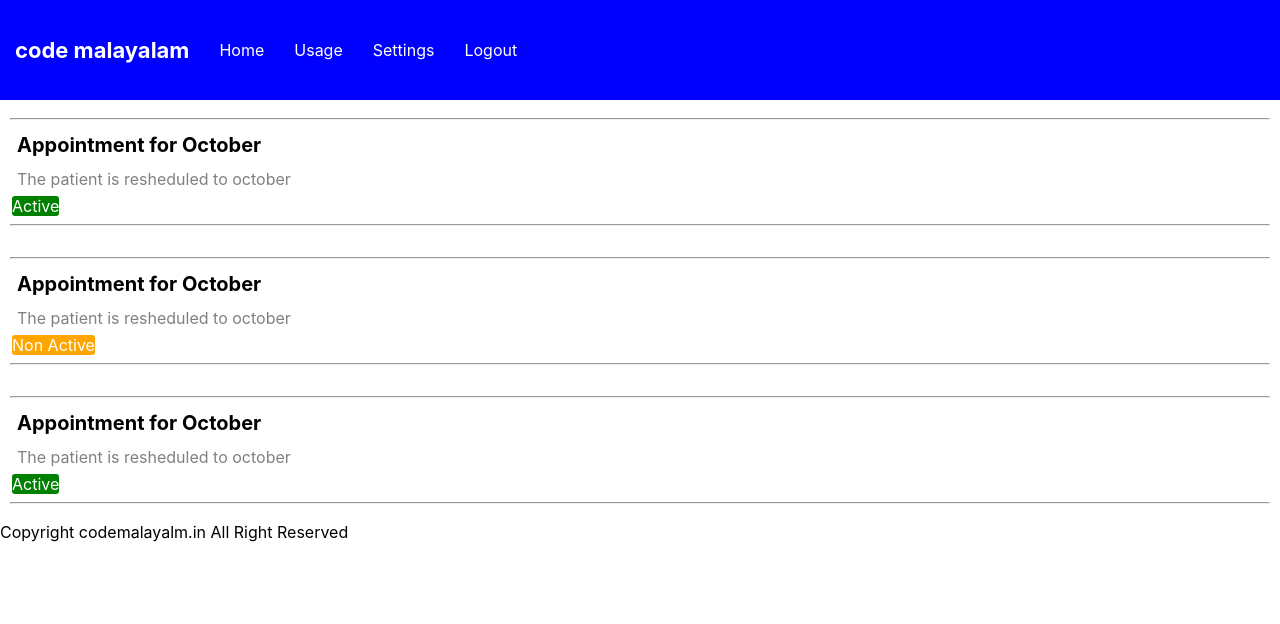
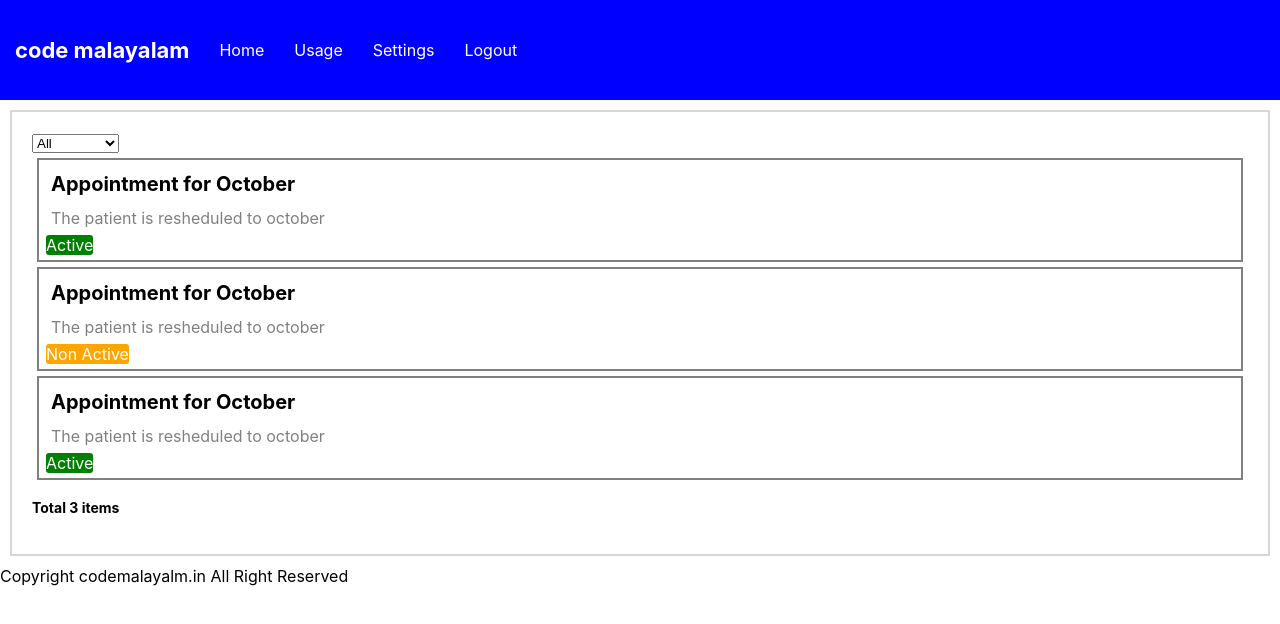
Before and after one commit to anupamatm/react_code_malayalam, a React (Create React App) app: page / in a window 1280 px wide. Shown: the top 624 px of the page. Built offline with nearby package versions, Linux system fonts and the light colour scheme.

Commit message:
children props

```diff
--- a/src/App.js
+++ b/src/App.js
@@ -4,6 +4,8 @@
 import './list/List.css'
 import logo from './logo.svg';
 import List from './list/List';
+import Tools from './component/Tools';
+
 // import './App.css';
 
 
@@ -27,9 +29,11 @@
 
 function App() {
   return (
+
     <div className="App">
       <Header/>
       <div className='app-body'>
+      <Tools>
           <div className='app-list'>
 
             {
@@ -39,12 +43,12 @@
               })
             }
 
-
-
           </div>
+          </Tools>
       </div>
      <Footer/>
     </div>
+
   );
 }
 
--- /dev/null
+++ b/src/component/Tools.css
@@ -0,0 +1,11 @@
+.list-tools{
+    padding: 20px;
+    margin-bottom: 50px;
+    margin: 10px;
+    /* background: rgb(249,248,248); */
+    border: 2px solid #cccc;
+}
+
+.list-footer{
+    font-size: 14px;
+}
--- /dev/null
+++ b/src/component/Tools.js
@@ -0,0 +1,34 @@
+// import PropTypes from 'prop-types'
+import React, { Component } from 'react'
+import './Tools.css'
+export class Tools extends Component {
+//   static propTypes = {}
+
+
+  render() {
+    const {
+        children
+    }=this.props;
+
+    const onlyChild = React.Children.only(children)
+    const count = React.Children.count(onlyChild.props.children)
+
+    return (
+        <div className='list-tools'>
+            <div className='list-header'>
+                <select name='status'>
+                    <option value="all">All</option>
+                    <option value="active">Active</option>
+                    <option value="non-active">Non Active</option>
+                </select>
+            </div>
+            {children}
+            <div className='list-footer'>
+                <h4>Total {count} items</h4>
+            </div>
+        </div>
+    )
+  }
+}
+
+export default Tools
--- a/src/list/List.css
+++ b/src/list/List.css
@@ -1,6 +1,7 @@
 .list-item{
 margin: 5px;
 padding: 5px;
+border: 2px solid gray;
 }
 .list-title{
     margin: 2px;
@@ -10,7 +11,7 @@
 }
 .list-description{
 
- margin: 2px;
+    margin: 2px;
     padding: 5px;
     color: gray;
 }
--- a/src/list/List.js
+++ b/src/list/List.js
@@ -17,7 +17,7 @@
 
   return (
     <div className='list-item'>
-      <hr/>
+
       <div className='list-title'>
         {title}
       </div>
@@ -31,7 +31,7 @@
         }} isActive={isActive} />
 
       </div>
-      <hr/>
+
     </div>
   )
 }
```
